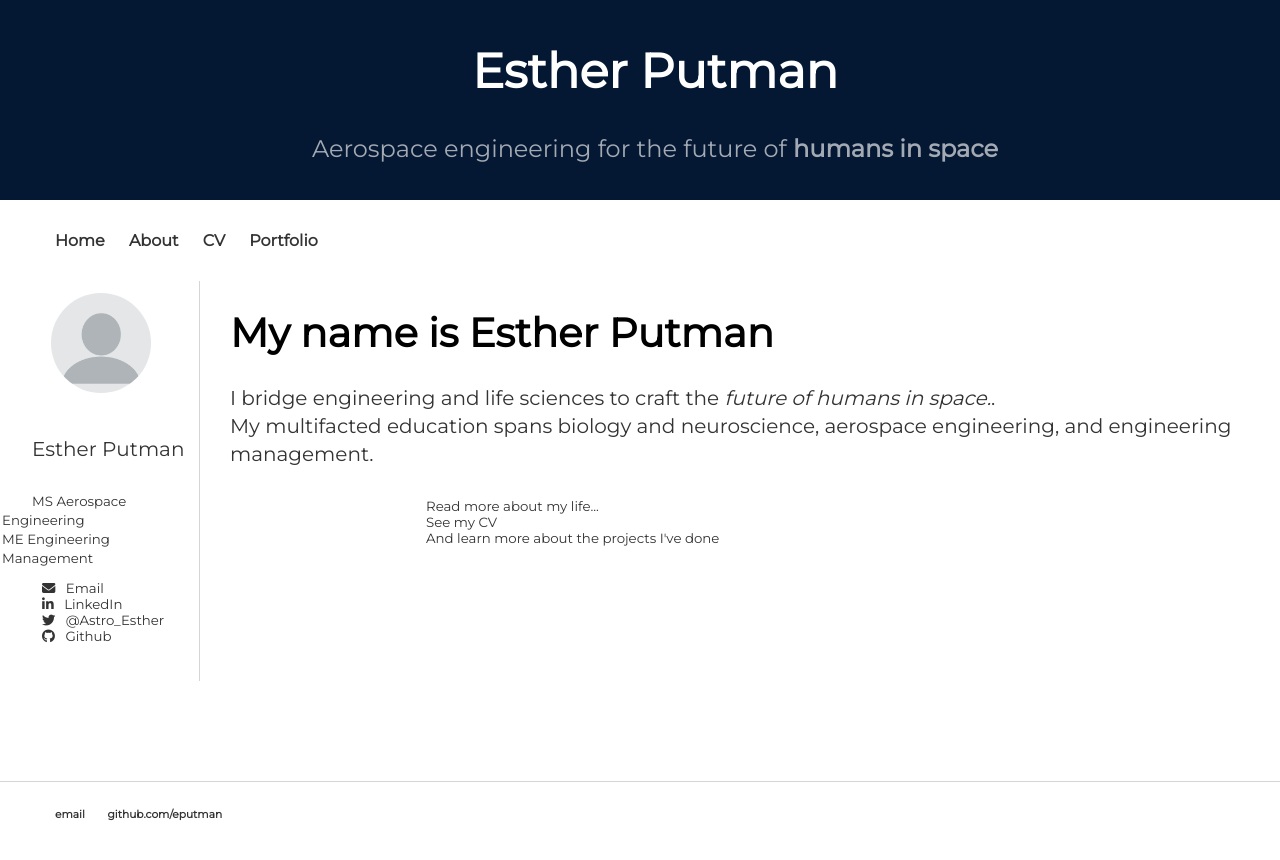
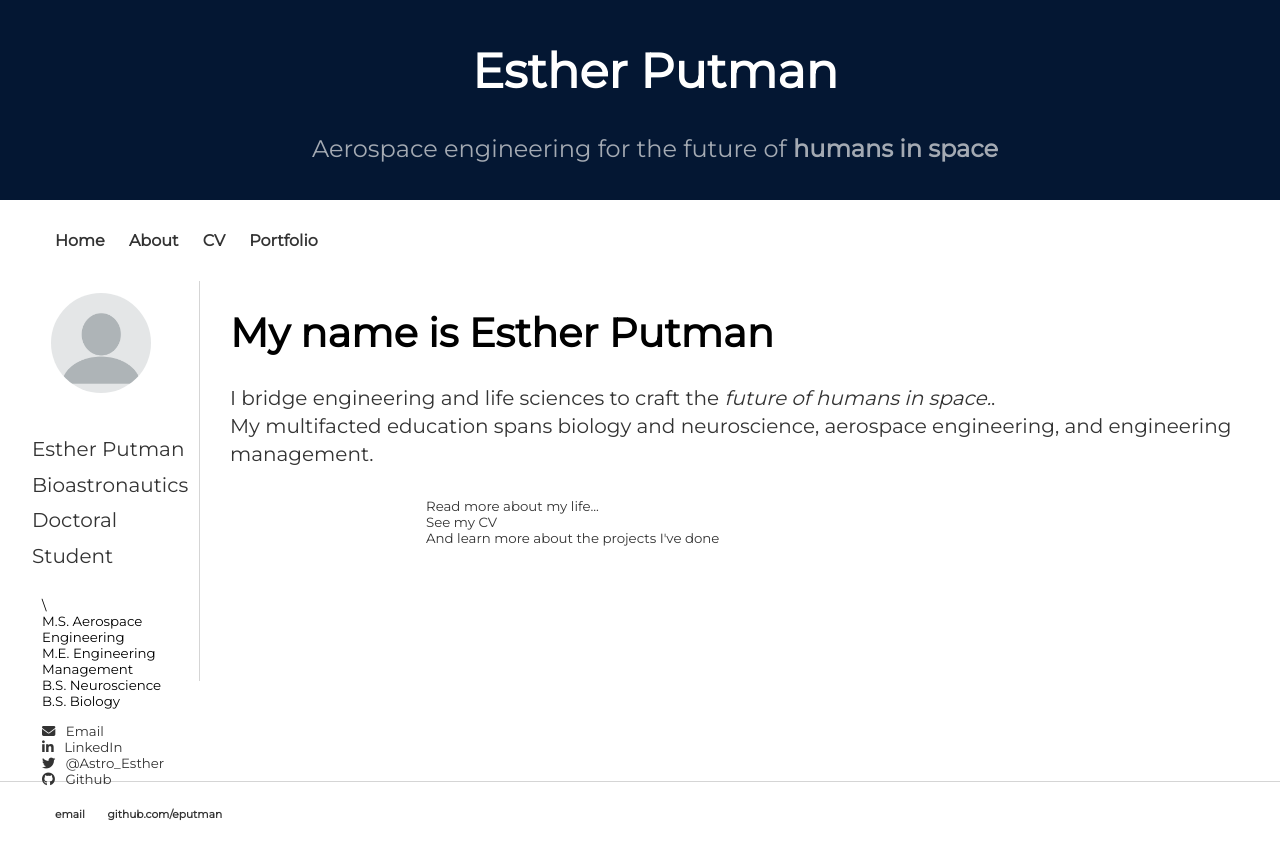
Before and after one commit to eputman/eputman.github.io, a Jekyll site: the page built from index.html, in a window 1280 px wide. Shown: the top 860 px of the page. Built offline with Jekyll 4.4.1, drawn with Linux system fonts in a browser that asks for light colours; nearby versions of some CDN libraries.

Commit message:
Sidebar content
Update sidebar education content and formatting

```diff
--- a/index.html
+++ b/index.html
@@ -7,16 +7,20 @@ title: Esther Putman, Aerospace Engineer
 	<div class = "center">
 	<img src="images/profile.png" alt="A headshot of Esther" class="profile">
 	</div> <!-- /center -->
-	<p><small> Esther Putman  <br></p>
-	<smalltext>
-		MS Aerospace Engineering <br>
-		ME Engineering Management
-	</smalltext>
+	<p><small> Esther Putman <br>
+		Bioastronautics Doctoral Student</p>
+	<ul style="list-style-type:none;">\
+		<li> M.S. Aerospace Engineering</li>
+		<li> M.E. Engineering Management</li>
+		<li> B.S. Neuroscience</li>
+		<li> B.S. Biology</li>
+	</ul>
+
 	<ul style="list-style-type:none;">
-	  <li><a href="mailto:esther.putman@colorado.edu"><i class="icon fa fa-envelope"></i>&nbsp;&nbsp;&nbsp;Email</a></li>
-	  <li><a href="https://www.linkedin.com/in/estherputman/"><i class="icon fa fa-linkedin"></i>&nbsp;&nbsp;&nbsp;LinkedIn</a></li>
-	  <li><a href="https://twitter.com/astro_esther"><i class="icon fa fa-twitter"></i>&nbsp;&nbsp;&nbsp;@Astro_Esther</a></li>
-	  <li><a href="https://github.com/eputman"><i class="icon fa fa-github"></i>&nbsp;&nbsp;&nbsp;Github</a></li>
+		<li><a href="mailto:esther.putman@colorado.edu"><i class="icon fa fa-envelope"></i>&nbsp;&nbsp;&nbsp;Email</a></li>
+		<li><a href="https://www.linkedin.com/in/estherputman/"><i class="icon fa fa-linkedin"></i>&nbsp;&nbsp;&nbsp;LinkedIn</a></li>
+		<li><a href="https://twitter.com/astro_esther"><i class="icon fa fa-twitter"></i>&nbsp;&nbsp;&nbsp;@Astro_Esther</a></li>
+		<li><a href="https://github.com/eputman"><i class="icon fa fa-github"></i>&nbsp;&nbsp;&nbsp;Github</a></li>
 	</ul>
 
 </div> <!-- /sidebar -->
```
